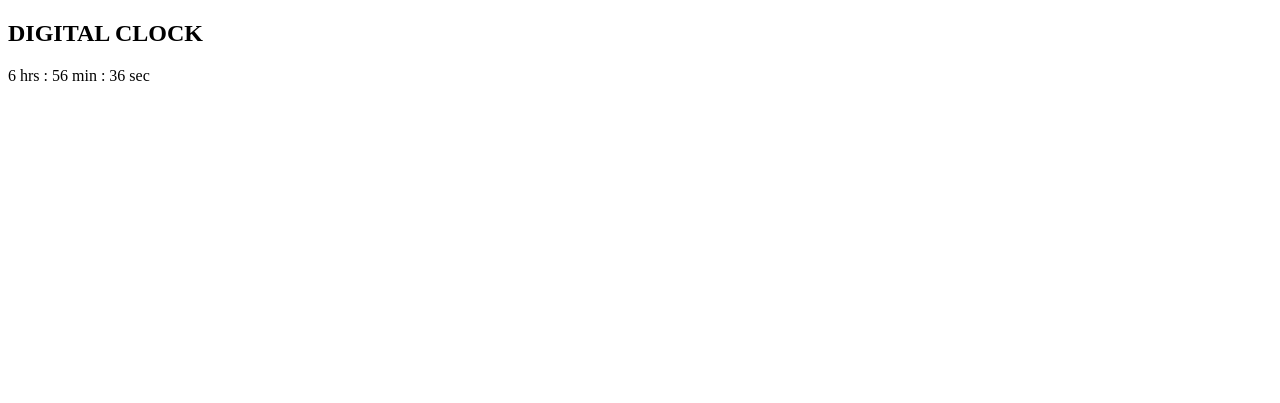
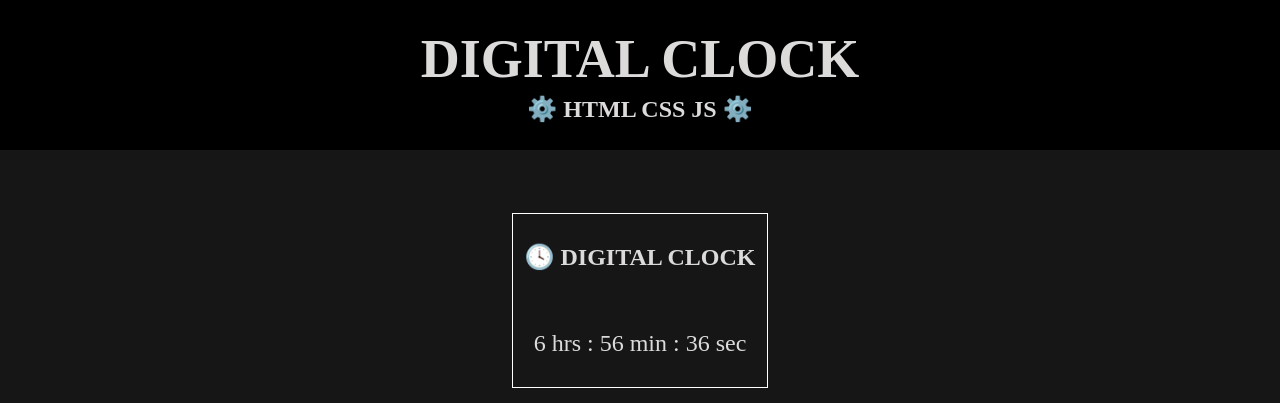
Before and after one commit to guillerdev97/digital-clock-js, a plain HTML site: page index.html in a window 1280 px wide. Drawn offline with Linux system fonts and the light colour scheme.

Commit message:
adding styles

```diff
--- /dev/null
+++ b/css/clockSection.css
@@ -0,0 +1,22 @@
+.clockSection {
+    display: flex;
+    flex-direction: column;
+    justify-content: center;
+    align-items: center;
+    width: 50%;
+    height: 200px;
+    margin: 50px auto;
+}
+.clockContainer {
+    display: flex;
+    flex-direction: column;
+    justify-content: space-around;
+    align-items: center;
+    width: 40%;
+    height: 175px;
+
+    border: 1px solid white;
+}
+.clockTime {
+    font-size: 24px;
+}
--- /dev/null
+++ b/css/header.css
@@ -0,0 +1,22 @@
+header {
+    display: flex;
+    justify-content: center;
+    align-items: center;
+    height: 150px;
+    padding: 0 20px;
+    background-color: black;
+}
+.headerTitles {
+    display: flex;
+    flex-direction: column;
+    justify-content: space-around;
+    align-items: center;
+    height: 100px;
+}
+.headerTitles h1 {
+    font-size: 54px;
+    text-transform: uppercase;
+}
+.headerTitles h3 {
+    font-size: 24px;
+}
--- /dev/null
+++ b/css/styles.css
@@ -0,0 +1,14 @@
+@import url("./header.css");
+@import url("./clockSection.css");
+
+
+* {
+    box-sizing: border-box;
+    margin: 0;
+    padding: 0;
+}
+
+body {
+    color: rgb(221, 218, 218);
+    background-color: rgb(22, 22, 22);
+}
--- a/index.html
+++ b/index.html
@@ -6,15 +6,22 @@
     <meta http-equiv="X-UA-Compatible" content="IE=edge">
     <meta name="viewport" content="width=device-width, initial-scale=1.0">
     <title>Digital CLock</title>
-    <link rel="stylesheet" type="text/css" href="./styles.css">
+    <link rel="stylesheet" type="text/css" href="./css/styles.css">
 </head>
 
 <body>
 
+    <header>
+        <div class="headerTitles">
+            <h1>Digital Clock</h1>
+            <h3>⚙️ HTML CSS JS ⚙️</h3>
+        </div>
+    </header>
+
     <section class="clockSection">
         <div class="clockContainer">
             <h1 class="clockTitle">
-                DIGITAL CLOCK
+                🕓 DIGITAL CLOCK
             </h1>
             <div class="clockTime">00:00:00</div>
         </div>
```
Also changed, not shown: styles.css (deleted).
